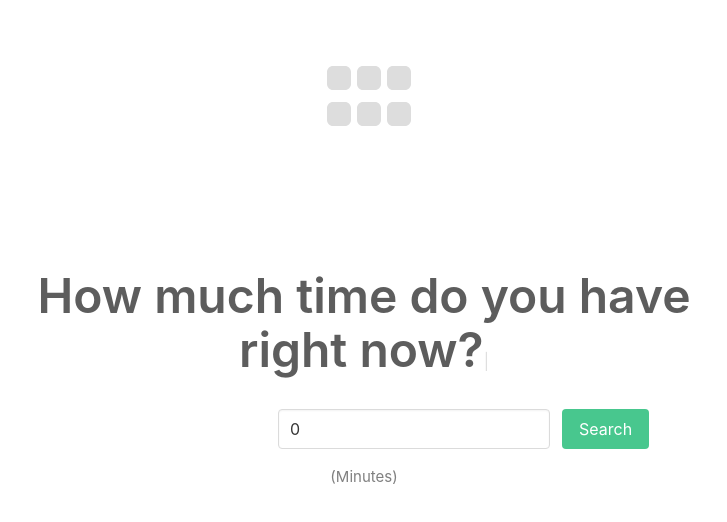
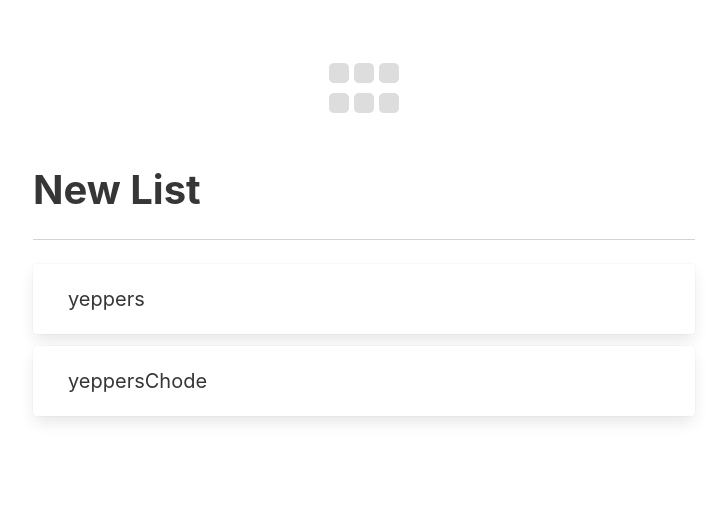
Before and after one commit to kushrast/turbo-stacks, a React (Create React App) app in the folder frontend/: page / in a window 1280 px wide. Shown: the top 522 px of the page, without its empty margins (276-1003 px from the left). Built offline with nearby package versions, Linux system fonts and the light colour scheme.

Commit message:
Making basic list app

```diff
--- a/frontend/package.json
+++ b/frontend/package.json
@@ -14,6 +14,8 @@
     "react": "^17.0.2",
     "react-bulma-components": "^4.0.7",
     "react-dom": "^17.0.2",
+    "react-draggable": "^4.4.4",
+    "react-fade-in": "^2.0.1",
     "react-scripts": "4.0.3",
     "react-sortable-hoc": "^2.0.0",
     "typed.js": "^2.0.12",
--- a/frontend/src/App.css
+++ b/frontend/src/App.css
@@ -0,0 +1,46 @@
+.list-title-input {
+	padding: 0px 0px 0px 0px;
+	box-shadow: none !important;
+	border: 0 !important;
+	border-radius: 0px !important;
+	border-bottom: 1px solid lightgrey !important;
+	outline: 0 !important;
+	font-size: 40px !important;
+	font-weight: 700;
+}
+
+.list-item {
+	margin-left:15px;
+	padding-left: 10px;
+	padding-right:  0px;
+	margin-right: 0px;
+	border-radius: 5px;
+}
+
+/*.list-item-hover {
+	background-color: #F8F8F8;
+}*/
+
+.list-item-number {
+	padding-top: 5px;
+	padding-bottom: 5px;
+}
+
+.list-item-input {
+	padding: 0px 0px 0px 0px;
+	box-shadow: none !important;
+	border: 0 !important;
+	background-color: inherit !important;
+	border-radius: 0px !important;
+	outline: 0 !important;
+	font-size: 20px !important;
+}
+
+.list-card {
+	padding: 5px 10px 5px 10px !important;
+}
+
+.list-item-container {
+	list-style-type: none;
+	cursor: pointer;
+}
--- a/frontend/src/App.js
+++ b/frontend/src/App.js
@@ -1,42 +1,71 @@
-import logo from './logo.svg';
-import './App.css';
+import FadeIn from 'react-fade-in';
+import { useState, useEffect} from 'react';
+
 import {Heading, Icon} from 'react-bulma-components';
 import { FontAwesomeIcon } from '@fortawesome/react-fontawesome';
 import { faGripHorizontal } from '@fortawesome/free-solid-svg-icons';
-import {SortableContainer, SortableElement} from 'react-sortable-hoc';
+import {sortableContainer, sortableElement} from 'react-sortable-hoc';
 import {arrayMoveImmutable} from 'array-move';
-import { useState, useEffect} from 'react';
+
+import Header from './Header.jsx';
+
 import React from 'react';
 import Typed from "typed.js";
 
 import 'bulma/css/bulma.min.css';
+import './App.css';
+import logo from './logo.svg';
 
-class Header extends React.Component {
+class ListTitle extends React.Component {
   constructor(props) {
     super(props);
 
-    this.state = {
-      isMouseOverIcon: false
-    };
   }
 
-  toggleIsMouseOverIcon = () => {
-    this.setState({isMouseOverIcon: !this.state.isMouseOverIcon});
+  render() {
+    return (
+        <div class="list-header columns is-centered">
+          <div class="column is-7">
+            <input class="input list-title-input underline" type="text" defaultValue="New List"/>
+          </div>
+        </div>
+      );
+  }
 }
 
-  getIconColor = () => {
-    if (this.state.isMouseOverIcon) {
-      return "#D4EBD2";
-    }
-    return "#DDDDDD";
+class ListItem extends React.Component {
+  constructor(props) {
+    super(props);
   }
 
-  render () {
+  getPlaceholder = () => {
+    if (this.props.newListItem) {
+      return "Add new item";
+    }
+    return "Enter a value";
+  }
+
+  getValue = () => {
+    if (this.props.newListItem) {
+      return "";
+    }
+    return this.props.value;
+  }
+
+  render() {
     return (
-      <div>
         <div class="columns is-centered">
-          <div class="column is-1">
-            <FontAwesomeIcon icon={faGripHorizontal} size="6x" color={this.getIconColor()} onMouseEnter={this.toggleIsMouseOverIcon} onMouseLeave={this.toggleIsMouseOverIcon}/>
+          <div class="column is-7">
+            <div class="card">
+              <div class="card-content list-card">
+                <div class="content">
+                  <div class="field is-grouped list-item-number">
+                    <p class="control list-item is-expanded">
+                      <input class="input list-item-input underline" placeholder={this.getPlaceholder()} type="text" defaultValue={this.getValue()} />
+                    </p>
+                  </div>
+                </div>
+              </div>
             </div>
           </div>
         </div>
@@ -44,209 +73,47 @@ class Header extends React.Component {
   }
 }
 
-class TimeForm extends React.Component {
+const SortableListItem = sortableElement(({value}) => (
+  <li class="list-item-container">
+    <ListItem value={value}/>
+  </li>
+));
+
+const SortableListContainer = sortableContainer(({children}) => {
+  return <ul>{children}</ul>;
+});
+
+class InstaList extends React.Component {
   constructor(props) {
     super(props);
 
-    this.state = {value: 0};
-    this.updateTimeAvailable = this.props.updateTimeAvailable;
+    this.state = {
+      items: ["yeppers", "yeppersChode"]
+    }
   }
 
-  componentDidMount() {
-    this.setupAnimatedPrompt();
-  }
-
-  setupAnimatedPrompt() {
-    const options = {
-      strings: ["How much time do you have right now?"],
-      typeSpeed: 40,
-      startDelay: 0,
-      showCursor: true
+  onSortEnd = ({oldIndex, newIndex}) => {
+    this.setState(({items}) => ({
+      items: arrayMoveImmutable(items, oldIndex, newIndex),
+    }));
   };
-    this.typed = new Typed(this.el, options);
-  }
-
-  handleChange = (event) => {
-    this.setState({value: event.target.value});
-  }
-
-  handleSubmit = (event) => {
-    console.log(this.state.value);
-    this.updateTimeAvailable(this.state.value);
-    event.preventDefault();
-  }
 
   render() {
     return (
       <div>
-      <div className="columns is-centered">
-        <div class="column is-8 has-text-centered">
-          <span className="title is-1" ref={(el) => {this.el=el;}} style={{whitespace: "pre", color: "#5D5D5D"}}></span>
-        </div>
-      </div>
-      <div className="columns is-centered">
-        <div class="column is-2" style={{paddingTop: "20px"}}>
-          <form onSubmit={this.handleSubmit}>
-            <div class="field is-grouped">
-              <p class="control">
-                <input class="input" type="number" placeholder="(minutes)" value={this.state.value} onChange={this.handleChange}/>
-              </p>
-              <p class="control">
-                <a class="button is-success" onClick={this.handleSubmit}>
-                  Search
-                </a>
-              </p>
-            </div>
-            <div style={{paddingTop:"5px", color: "grey", fontSize: "15px"}} className="has-text-centered">
-              (Minutes)
-            </div>
-          </form>
-        </div>
-      </div>
+          <ListTitle/>
+          <SortableListContainer onSortEnd={this.onSortEnd}>
+          {this.state.items.map((item, i) => (
+              <SortableListItem
+                key={item}
+                value={item}
+                index={i}/>))}
+          </SortableListContainer>
       </div>
       );
   }
 }
 
-class KnapsackCard extends React.Component {
-  constructor(props) {
-    super(props);
-  }
-
-  render() {
-    return (
-        <div class="card" style={{padding: "20px 30px 20px 30px"}}>
-          <div class="card-content">
-            <p class="title block">
-              {this.props.activity.name}
-            </p>
-            <p class="subtitle block">
-              Details: So and So
-            </p>
-          </div>
-          <footer class="card-footer">
-            <p class="card-footer-item">
-              <span>
-                Time: {this.props.activity.time}
-              </span>
-            </p>
-            <p class="card-footer-item">
-              <a onClick={this.props.changeActivity}>
-                Spin again
-              </a>
-            </p>
-          </footer>
-        </div>
-      );
-  }
-}
-
-class KnapsackResult extends React.Component {
-  constructor(props) {
-    super(props);
-
-    this.state = {
-      timeAvailable: this.props.timeAvailable,
-      allActivities: [{name: "thing1", time:50}, {name: "thing2", time:40}, {name: "thing3", time:30}, {name: "thing4", time:20}],
-      validActivities: [],
-      selectedActivityIndex: 0
-    }
-  }
-
-  componentDidMount() {
-    var validActivities = [];
-    this.state.allActivities.forEach((activity, i) => {
-      if (activity.time <= this.state.timeAvailable) {
-        validActivities.push(activity);
-      }
-    });
-
-    this.setState({validActivities: validActivities, timeAvailable: this.props.timeAvailable}, this.selectActivity);
-  }
-
-  componentDidUpdate(prevProps) {
-    if (prevProps.timeAvailable !== this.props.timeAvailable) {
-
-      var validActivities = [];
-      this.state.allActivities.forEach((activity, i) => {
-        if (activity.time <= this.state.timeAvailable) {
-          validActivities.push(activity);
-        }
-      });
-
-      this.setState({validActivities: validActivities, timeAvailable: this.props.timeAvailable}, this.selectActivity);
-    }
-  }
-
-  selectActivity = () => {
-    if (this.state.validActivities.length > 0) {
-      var index = Math.floor(Math.random() * this.state.validActivities.length);
-      this.setState({selectedActivityIndex: index});
-    }
-  }
-
-  getActivity = () => {
-    if (this.state.validActivities.length > 0 && this.state.selectedActivityIndex < this.state.validActivities.length) {
-      return this.state.validActivities[this.state.selectedActivityIndex];
-    } else {
-      return "";
-    }
-  }
-
-  render() {
-    return (
-    <div className="columns is-centered">
-      <KnapsackCard activity={this.getActivity()} changeActivity={this.selectActivity}/>
-    </div>
-    );
-  }
-}
-
-class Knapsack extends React.Component{
-  constructor(props) {
-    super(props);
-
-    this.state = {
-      showForm: true,
-      timeAvailable: 0
-    }
-  }
-
-  getStyles() {
-    return {
-      paddingTop: "125px"
-    }
-  }
-
-  updateTimeAvailable = (newTimeAvailableMinutes) => {
-    this.setState({timeAvailable: newTimeAvailableMinutes});
-    this.setState({showForm: false});
-
-    console.log(newTimeAvailableMinutes);
-  }
-
-  resetTimeAvailable = () => {
-    this.setState({timeAvailable: 0, showForm: true});
-  }
-
-  render() {
-    return (
-      <div style={this.getStyles()}>
-      { this.state.showForm ?
-        <TimeForm updateTimeAvailable={this.updateTimeAvailable}/> :
-        <div>
-          <KnapsackResult timeAvailable={this.state.timeAvailable} resetTimeAvailable={this.resetTimeAvailable}/>
-          <div class="columns is-centered" style={{paddingTop:"40px"}}>
-            <span class="column is-2 has-text-centered">
-              Time Available: {this.state.timeAvailable} <a onClick={this.resetTimeAvailable}>Reset</a>
-            </span>
-          </div>
-        </div>
-      }
-      </div>
-      );
-  }
-}
 
 function App() {
   return (
@@ -254,7 +121,7 @@ function App() {
       <section class="section">
         <div class="container">
           <Header/>
-          <Knapsack/>
+          <InstaList/>
         </div>
       </section>
     </div>
--- /dev/null
+++ b/frontend/src/Header.jsx
@@ -0,0 +1,39 @@
+import { FontAwesomeIcon } from '@fortawesome/react-fontawesome';
+import { faGripHorizontal } from '@fortawesome/free-solid-svg-icons';
+import React from 'react';
+
+
+class Header extends React.Component {
+  constructor(props) {
+    super(props);
+
+    this.state = {
+      isMouseOverIcon: false
+    };
+  }
+
+  toggleIsMouseOverIcon = () => {
+    this.setState({isMouseOverIcon: !this.state.isMouseOverIcon});
+  }
+
+  getIconColor = () => {
+    if (this.state.isMouseOverIcon) {
+      return "#D4EBD2";
+    }
+    return "#DDDDDD";
+  }
+
+  render () {
+    return (
+      <div>
+        <div class="columns is-centered">
+          <div class="column is-1 has-text-centered">
+            <FontAwesomeIcon icon={faGripHorizontal} size="5x" color={this.getIconColor()} onMouseEnter={this.toggleIsMouseOverIcon} onMouseLeave={this.toggleIsMouseOverIcon}/>
+          </div>
+        </div>
+      </div>
+      );
+  }
+}
+
+export default Header;
```
Lines whose indentation alone changed are shown as unchanged.
